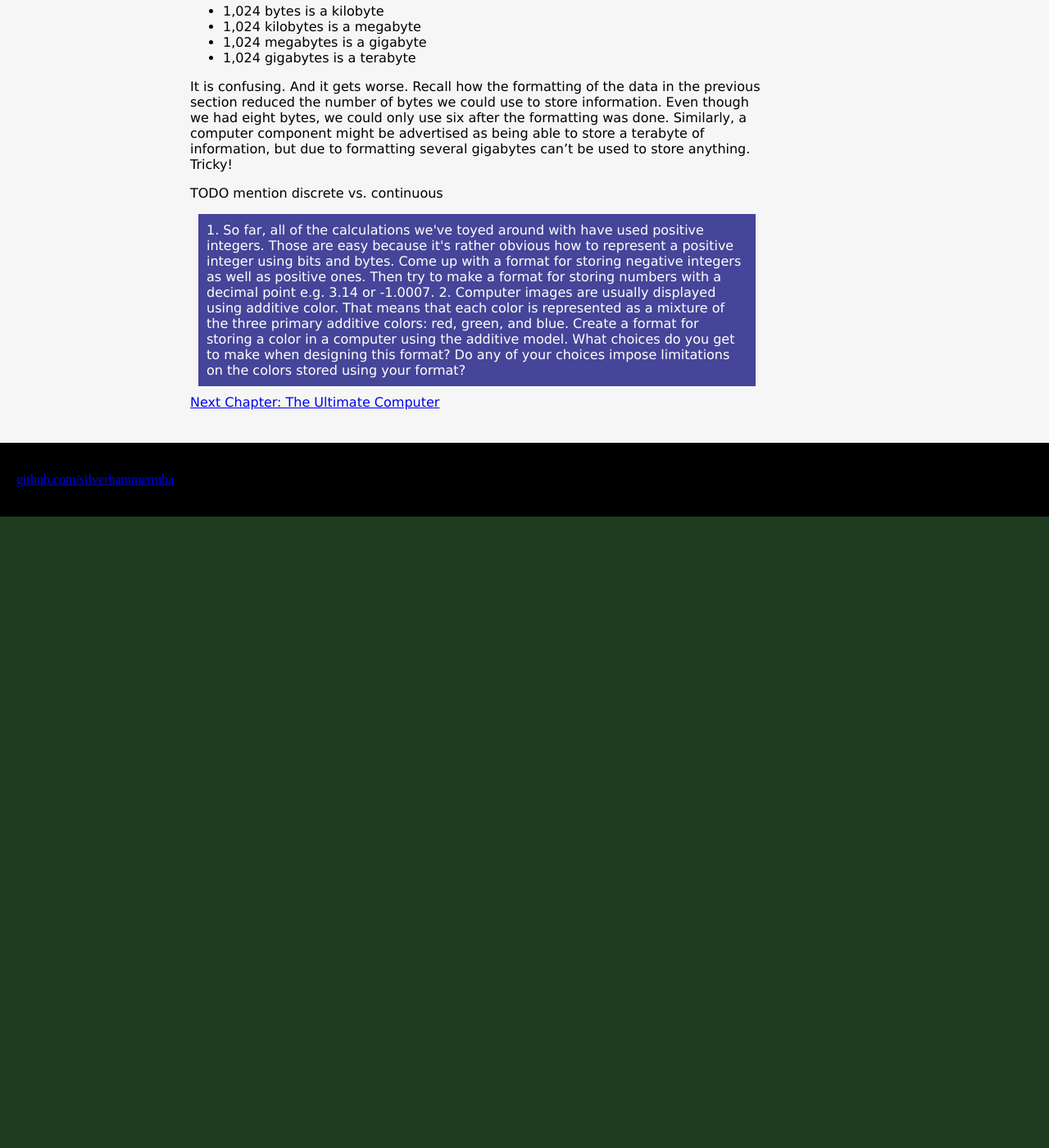
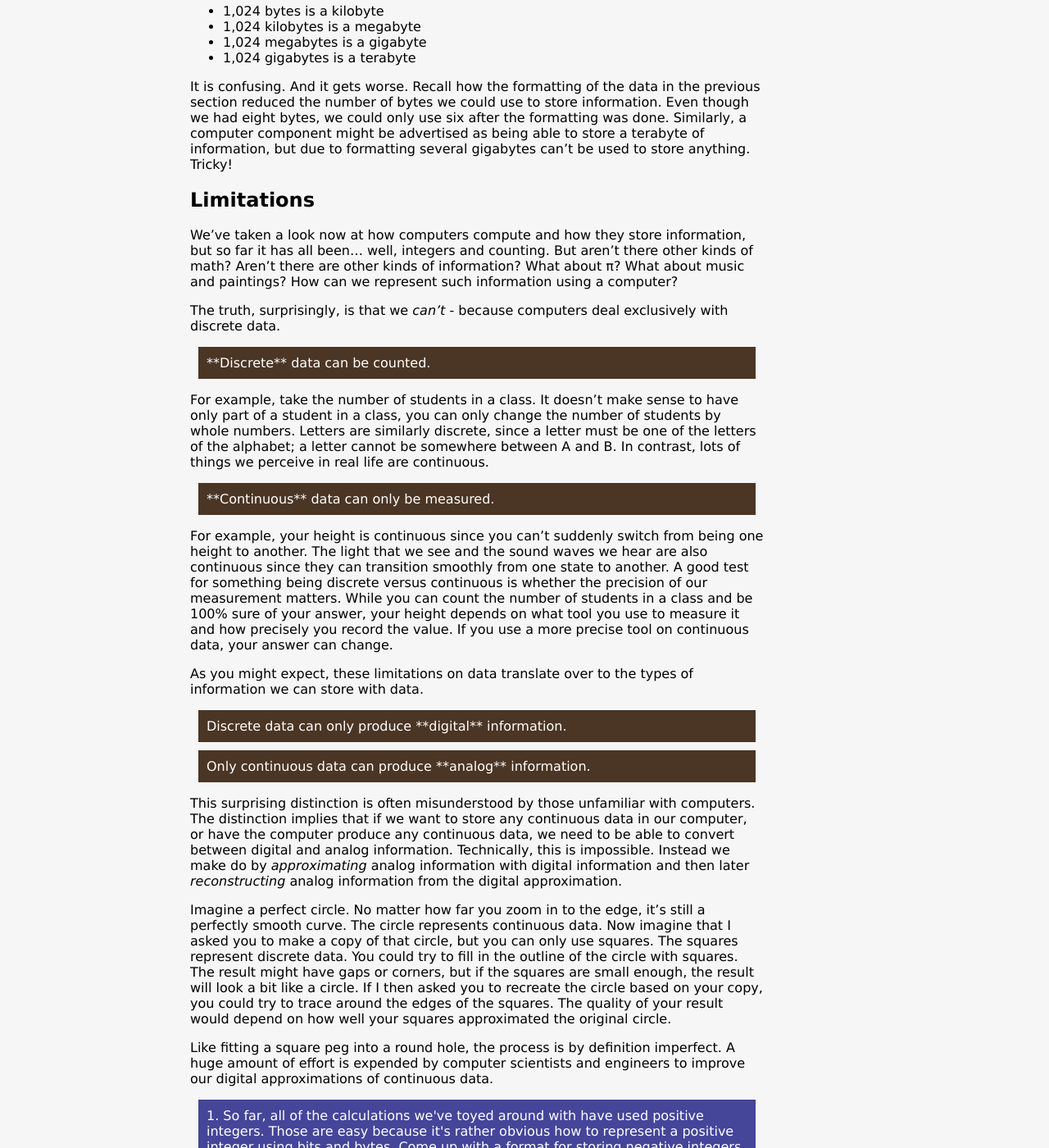
Before and after one commit to silverhammermba/superuser, a Jekyll site: the page built from _posts/2013-04-06-data.markdown, in a window 1280 px wide and 1400 px high, scrolled down 1469 px. Shown: the whole window at 82% size. Built offline with Jekyll 4.4.1, drawn with Linux system fonts in a browser that asks for light colours; Markdown is read by kramdown in place of the engine named in the settings; before the commit the page ends 2099 px from its top, so only the background shows below that; some of the changed text lies outside the part shown.

Commit message:
Add section on digital/analog

```diff
--- a/_posts/2013-04-01-all_your_base.markdown
+++ b/_posts/2013-04-01-all_your_base.markdown
@@ -243,8 +243,6 @@
 
 You might want some graph paper for some of these exercises.
 
-TODO mention "digital"
-
 <aside class="exercises">
 
 1. Count from 0 to 10 in bases 2, 3, 4, 5, and 6. Write out the numbers such
--- a/_posts/2013-04-06-data.markdown
+++ b/_posts/2013-04-06-data.markdown
@@ -90,18 +90,86 @@
 a terabyte of information, but due to formatting several gigabytes can't be used
 to store anything. Tricky!
 
-TODO mention discrete vs. continuous
+## Limitations ##
+
+We've taken a look now at how computers compute and how they store information,
+but so far it has all been... well, integers and counting. But aren't there
+other kinds of math? Aren't there are other kinds of information? What about
+&pi;? What about music and paintings? How can we represent such information
+using a computer?
+
+The truth, surprisingly, is that we _can't_ - because computers deal exclusively
+with discrete data.
+
+<aside class="definition">
+**Discrete** data can be counted.
+</aside>
+
+For example, take the number of students in a class. It doesn't make sense to
+have only part of a student in a class, you can only change the number of
+students by whole numbers. Letters are similarly discrete, since a letter must
+be one of the letters of the alphabet; a letter cannot be somewhere between A
+and B. In contrast, lots of things we perceive in real life are continuous.
+
+<aside class="definition">
+**Continuous** data can only be measured.
+</aside>
+
+For example, your height is continuous since you can't suddenly switch from
+being one height to another. The light that we see and the sound waves we hear
+are also continuous since they can transition smoothly from one state to
+another. A good test for something being discrete versus continuous is whether
+the precision of our measurement matters. While you can count the number of
+students in a class and be 100% sure of your answer, your height depends on what
+tool you use to measure it and how precisely you record the value. If you use a
+more precise tool on continuous data, your answer can change.
+
+As you might expect, these limitations on data translate over to the types of
+information we can store with data.
+
+<aside class="definition">
+Discrete data can only produce **digital** information.
+</aside>
+
+<aside class="definition">
+Only continuous data can produce **analog** information.
+</aside>
+
+This surprising distinction is often misunderstood by those unfamiliar with
+computers. The distinction implies that if we want to store any continuous data
+in our computer, or have the computer produce any continuous data, we need to be
+able to convert between digital and analog information. Technically, this is
+impossible. Instead we make do by _approximating_ analog information with
+digital information and then later _reconstructing_ analog information from the
+digital approximation.
+
+Imagine a perfect circle. No matter how far you zoom in to the edge, it's still
+a perfectly smooth curve. The circle represents continuous data. Now imagine
+that I asked you to make a copy of that circle, but you can only use squares.
+The squares represent discrete data. You could try to fill in the outline of the
+circle with squares. The result might have gaps or corners, but if the squares
+are small enough, the result will look a bit like a circle. If I then asked you
+to recreate the circle based on your copy, you could try to trace around the
+edges of the squares. The quality of your result would depend on how well your
+squares approximated the original circle.
+
+Like fitting a square peg into a round hole, the process is by definition
+imperfect.  A huge amount of effort is expended by computer scientists and
+engineers to improve our digital approximations of continuous data.
 
 <aside class="exercises">
+
 1. So far, all of the calculations we've toyed around with have used positive
    integers. Those are easy because it's rather obvious how to represent a
    positive integer using bits and bytes. Come up with a format for storing
    negative integers as well as positive ones. Then try to make a format for
    storing numbers with a decimal point e.g. 3.14 or -1.0007.
-2. Computer images are usually displayed using additive color. That means that
+2. Come up with three examples of digital information and three examples of
+   analog information.
+3. Computer images are usually displayed using additive color. That means that
    each color is represented as a mixture of the three primary additive colors:
    red, green, and blue. Create a format for storing a color in a computer
    using the additive model. What choices do you get to make when designing this
    format? Do any of your choices impose limitations on the colors stored using
-   your format?
+   your format? Can you get around these limitations?
 </aside>
```
